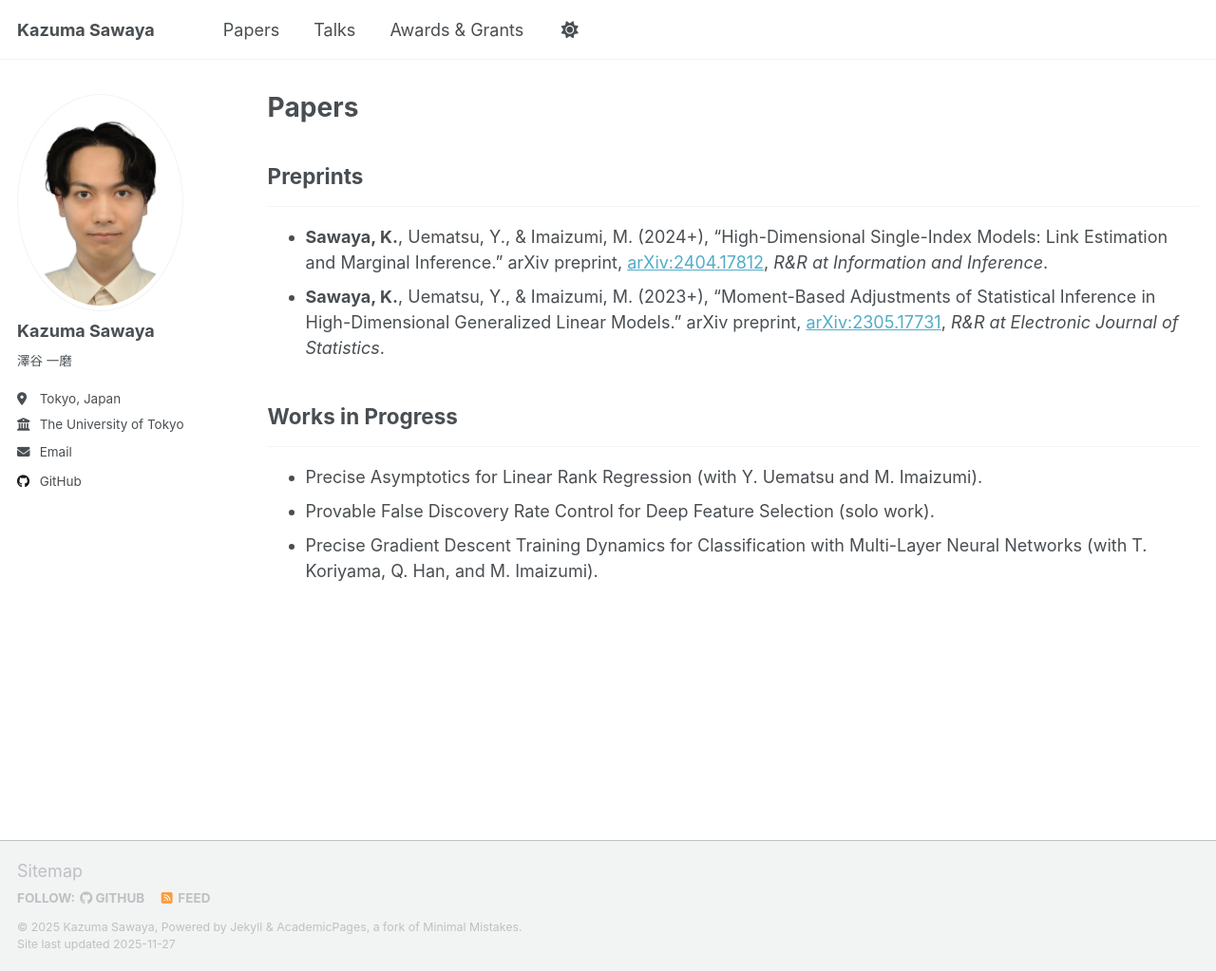
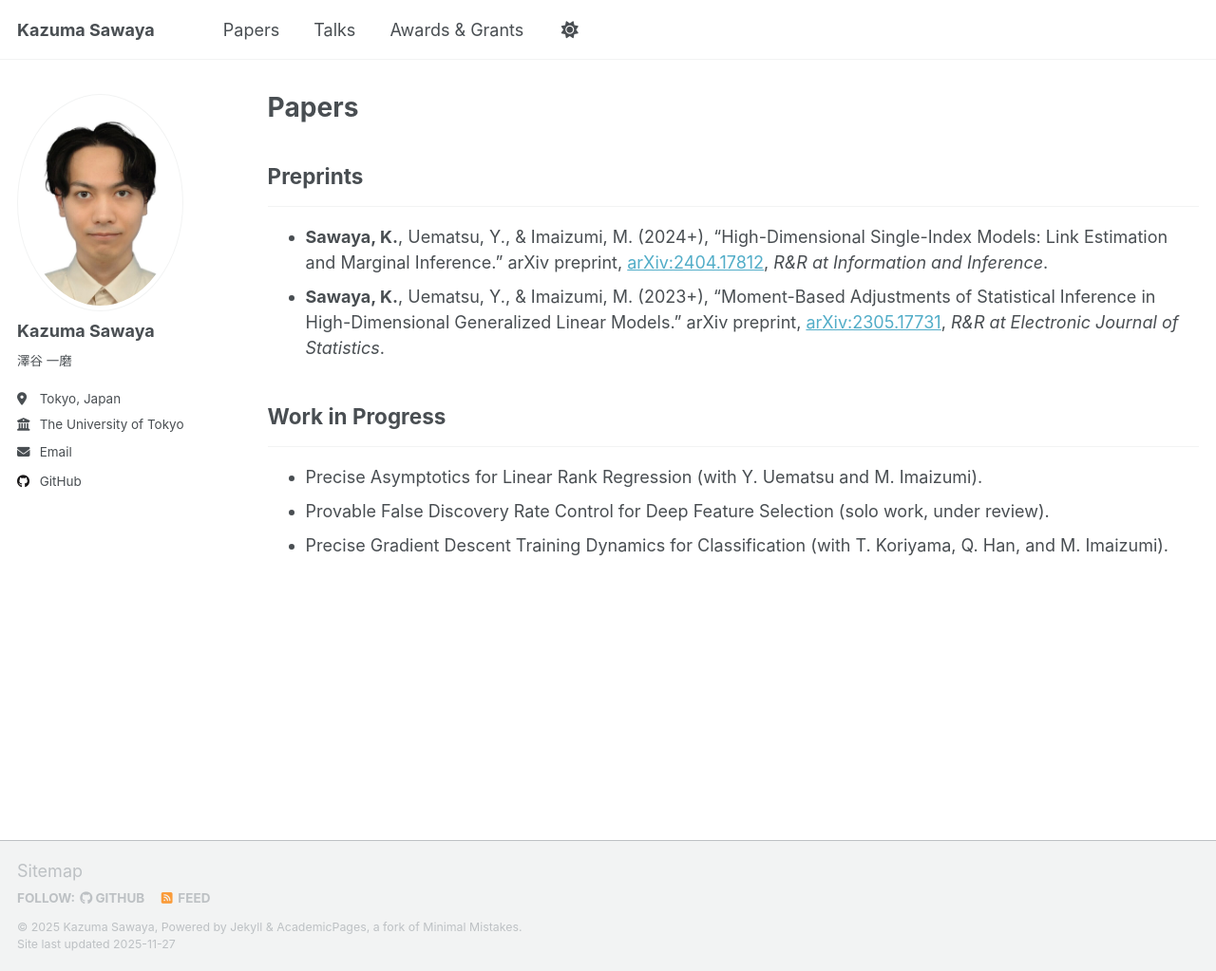
Before and after one commit to sawaya-ka/sawaya-ka.github.io, a Jekyll site: the page built from _pages/papers.md, in a window 1280 px wide and 1023 px high. Shown: the whole window at 95% size. Built offline with Jekyll 4.4.1, drawn with Linux system fonts in a browser that asks for light colours; a script that is not in the unit is left out.

Commit message:
Update papers.md

```diff
--- a/_pages/papers.md
+++ b/_pages/papers.md
@@ -10,8 +10,8 @@ author_profile: true
 - **Sawaya, K.**, Uematsu, Y., & Imaizumi, M. (2024+), "High-Dimensional Single-Index Models: Link Estimation and Marginal Inference." arXiv preprint, [arXiv:2404.17812](https://arxiv.org/abs/2404.17812), *R&R at Information and Inference*.
 - **Sawaya, K.**, Uematsu, Y., & Imaizumi, M. (2023+), "Moment-Based Adjustments of Statistical Inference in High-Dimensional Generalized Linear Models." arXiv preprint, [arXiv:2305.17731](https://arxiv.org/abs/2305.17731), *R&R at Electronic Journal of Statistics*.
 
-## Works in Progress
+## Work in Progress
 ---
 - Precise Asymptotics for Linear Rank Regression (with Y. Uematsu and M. Imaizumi).
-- Provable False Discovery Rate Control for Deep Feature Selection (solo work).
-- Precise Gradient Descent Training Dynamics for Classification with Multi-Layer Neural Networks (with T. Koriyama, Q. Han, and M. Imaizumi).
+- Provable False Discovery Rate Control for Deep Feature Selection (solo work, under review).
+- Precise Gradient Descent Training Dynamics for Classification (with T. Koriyama, Q. Han, and M. Imaizumi).
```
